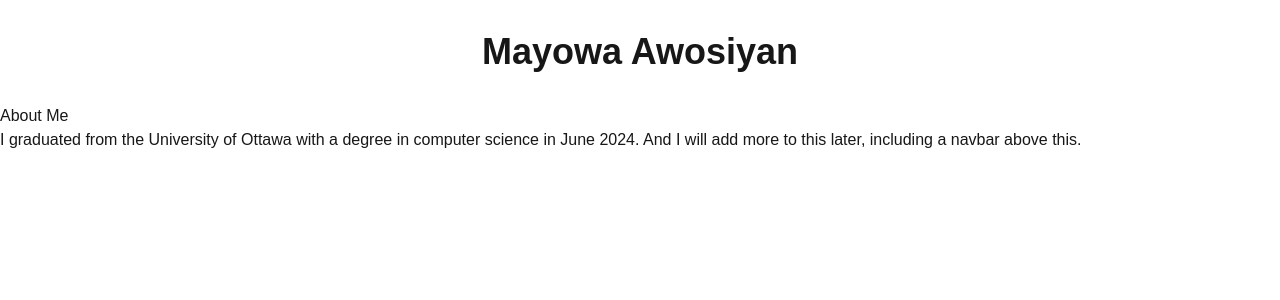
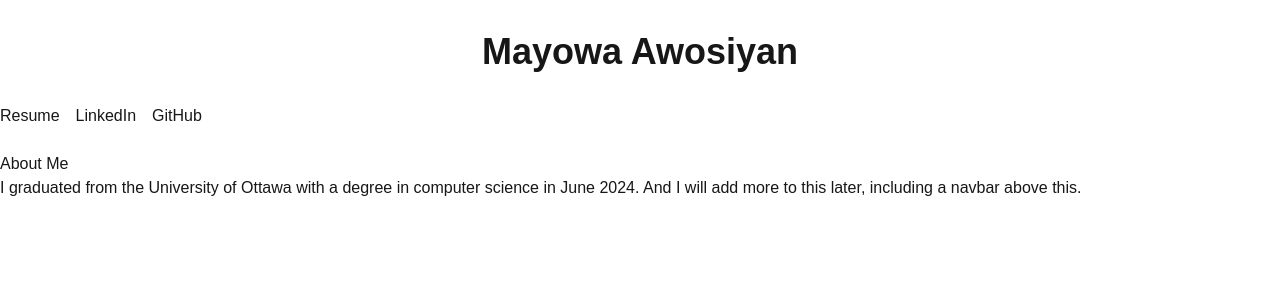
Before and after one commit to Mayowa-Awosiyan01/Mayowa-Awosiyan, a Next.js app: page / in a window 1280 px wide. Shown: the top 300 px of the page. Built offline with nearby package versions, Linux system fonts and the light colour scheme.

Commit message:
NavBar content

```diff
--- a/app/components/navbar.tsx
+++ b/app/components/navbar.tsx
@@ -0,0 +1,22 @@
+import Link from "next/link";
+
+export default function NavBar() {
+  //switch the p tags to links as the new pages are made
+  return (
+    <div className="text-center flex gap-x-4 flex-row">
+      <p className="flex-initial">Resume</p>
+      <Link
+        className="flex-initial"
+        href={"https://www.linkedin.com/in/mayowa-awosiyan/"}
+      >
+        LinkedIn
+      </Link>
+      <Link
+        className="flex-initial"
+        href={"https://github.com/Mayowa-Awosiyan01"}
+      >
+        GitHub
+      </Link>
+    </div>
+  );
+}
--- a/app/page.tsx
+++ b/app/page.tsx
@@ -1,9 +1,13 @@
+import NavBar from "./components/navbar";
+
 export default function Home() {
   return (
     <div>
       <header className="text-4xl text-center font-bold p-8">
         Mayowa Awosiyan
       </header>
+      <NavBar />
+      <br></br>
       <div>
         <header>About Me</header>
         <p>
```
